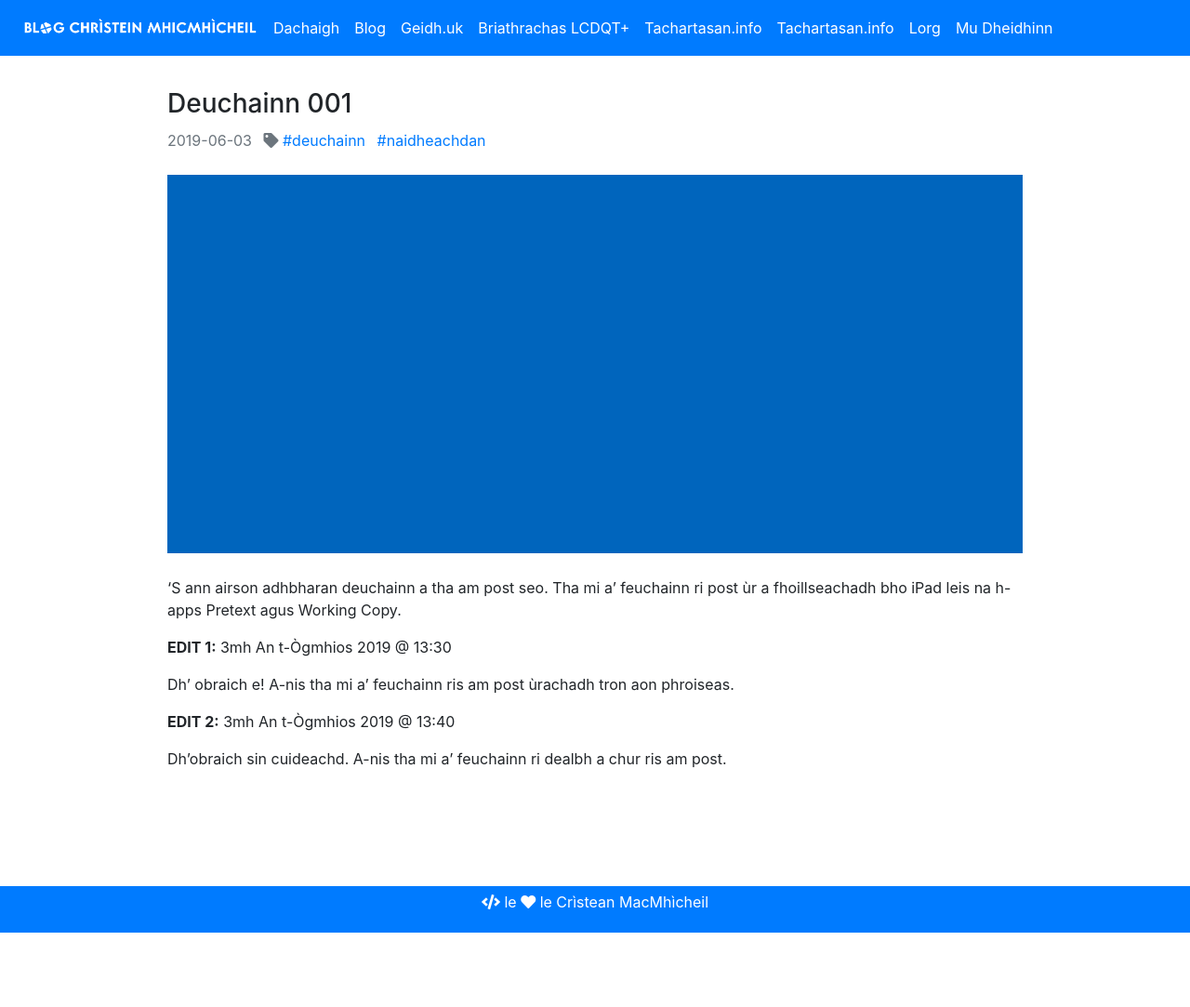
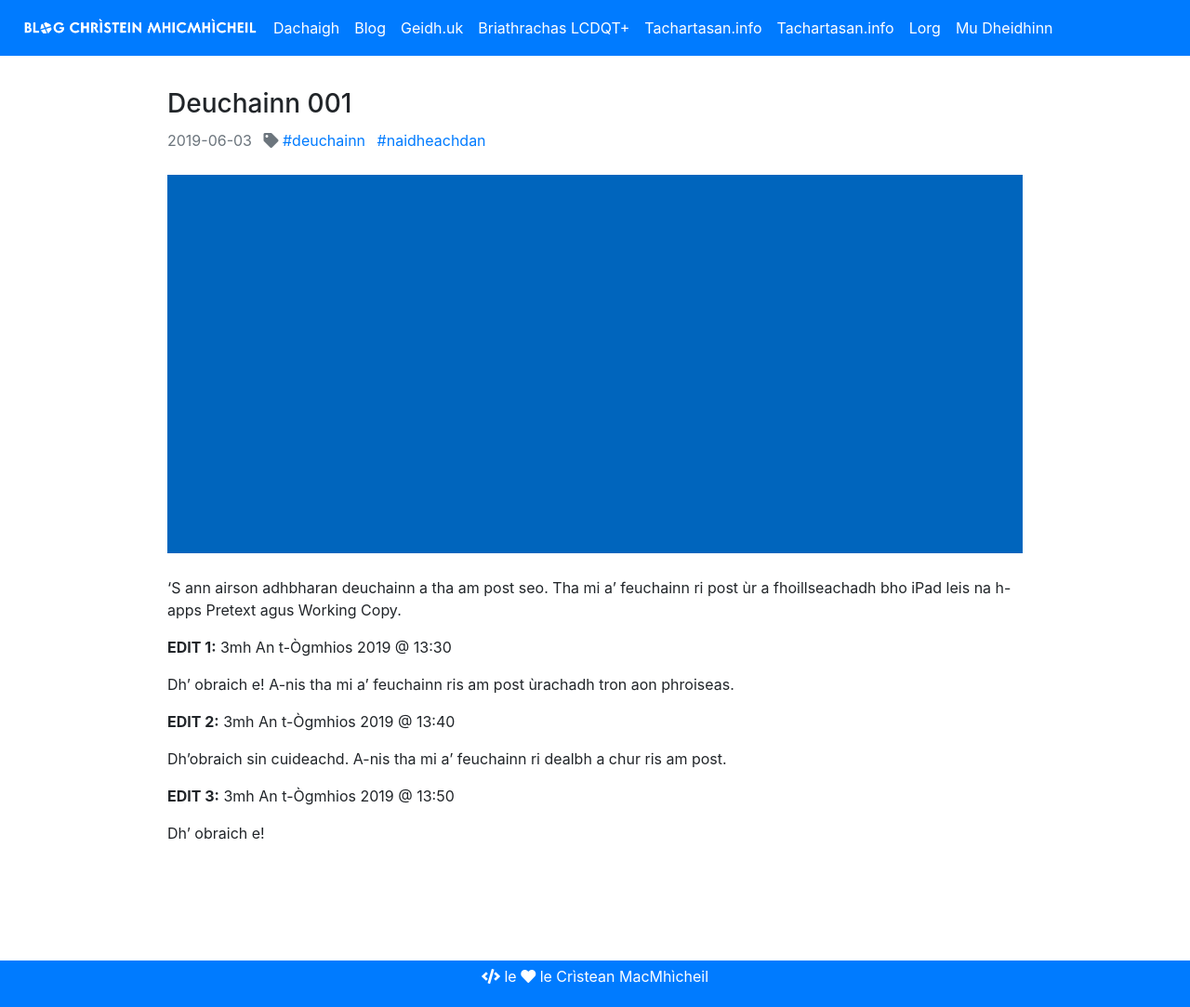
Before and after one commit to MacMhicheil/macmhicheil.github.io, a Jekyll site: the page built from _posts/2019-06-02-deuchainn-001.md.md, in a window 1280 px wide. Shown: the whole page at 93% size. Built offline with Jekyll 4.4.1, drawn with Linux system fonts in a browser that asks for light colours; nearby versions of some CDN libraries; our own code applies the rules of GitHub Pages for plain Markdown files; before the commit the page ends 1003 px from its top, so only the background shows below that.

Commit message:
Update post

```diff
--- a/_posts/2019-06-02-deuchainn-001.md.md
+++ b/_posts/2019-06-02-deuchainn-001.md.md
@@ -22,3 +22,7 @@ Dh' obraich e! A-nis tha mi a' feuchainn ris am post ùrachadh tron aon phroisea
 **EDIT 2:** 3mh An t-Ògmhios 2019 @ 13:40
 
 Dh'obraich sin cuideachd. A-nis tha mi a' feuchainn ri dealbh a chur ris am post.
+
+**EDIT 3:** 3mh An t-Ògmhios 2019 @ 13:50
+
+Dh' obraich e!
```
